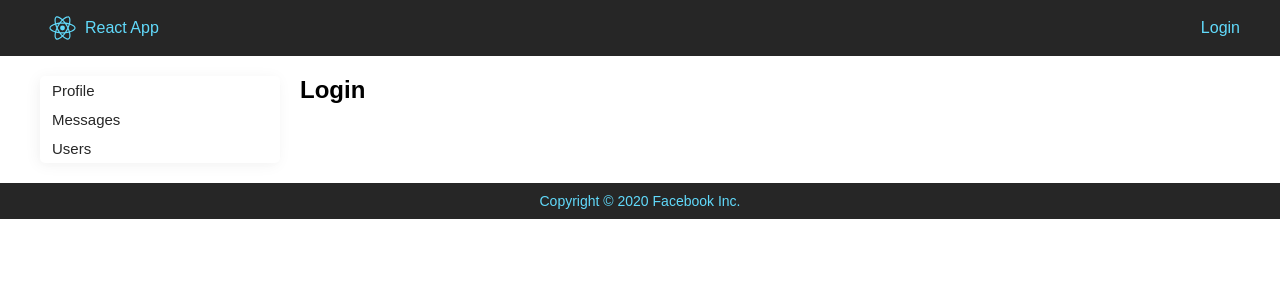
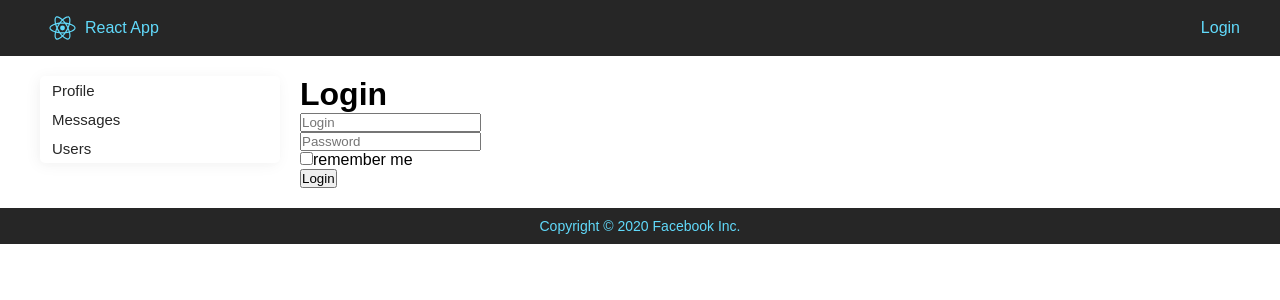
Before and after one commit to Khayitboy/react, a React (Create React App) app: page /login in a window 1280 px wide. Shown: the top 300 px of the page. Built offline with nearby package versions, Linux system fonts and the light colour scheme; no server answers.

Commit message:
redux-form

```diff
--- a/package.json
+++ b/package.json
@@ -13,6 +13,7 @@
     "react-router-dom": "^5.2.0",
     "react-scripts": "4.0.0",
     "redux": "^4.0.5",
+    "redux-form": "^8.3.6",
     "redux-thunk": "^2.3.0"
   },
   "scripts": {
--- a/src/components/Login/Login.jsx
+++ b/src/components/Login/Login.jsx
@@ -1,7 +1,29 @@
 import React from 'react';
+import { Field, reduxForm } from 'redux-form';
+
+const LoginForm = (props) => {
+    return (
+        <form onSubmit={props.handleSubmit}>
+            <div><Field component="input" name="login" placeholder="Login"/></div>
+            <div><Field component="input" name="password" placeholder="Password"/></div>
+            <div><Field component="input" type="checkbox" name="rememberMe" />remember me</div>
+            <div><button>Login</button></div>
+        </form>
+    )
+}
+
+const LoginReduxForm = reduxForm({form: 'login'})(LoginForm)
 
 const Login = (props) => {
-    return <h2>Login</h2>
+    const onSubmit = (formData) => {
+        console.log(formData);
+    }
+    return (
+        <div>
+            <h1>Login</h1>
+            <LoginReduxForm onSubmit={onSubmit}/>
+        </div>
+    )
 }
 
 export default Login;
--- a/src/redux/redux-store.js
+++ b/src/redux/redux-store.js
@@ -5,14 +5,16 @@ import sidebarReducer from "./sidebar-reducer";
 import usersReducer from "./users-reducer";
 import authReducer from "./auth-reducer";
 import thunkMiddleware from "redux-thunk";
+import {reducer as formReducer} from "redux-form";
 
 
 let reducers = combineReducers({
-    profilePage:profileReducer,
-    dialogsPage:dialogsReducer,
-    sidebar:sidebarReducer,
-    usersPage:usersReducer,
-    auth:authReducer
+    profilePage: profileReducer,
+    dialogsPage: dialogsReducer,
+    sidebar: sidebarReducer,
+    usersPage: usersReducer,
+    auth: authReducer,
+    form: formReducer
 });
 let store = createStore(reducers, applyMiddleware(thunkMiddleware));
 
```
Also changed, not shown: 1 other file (tests, documents, lock files or other folders).
